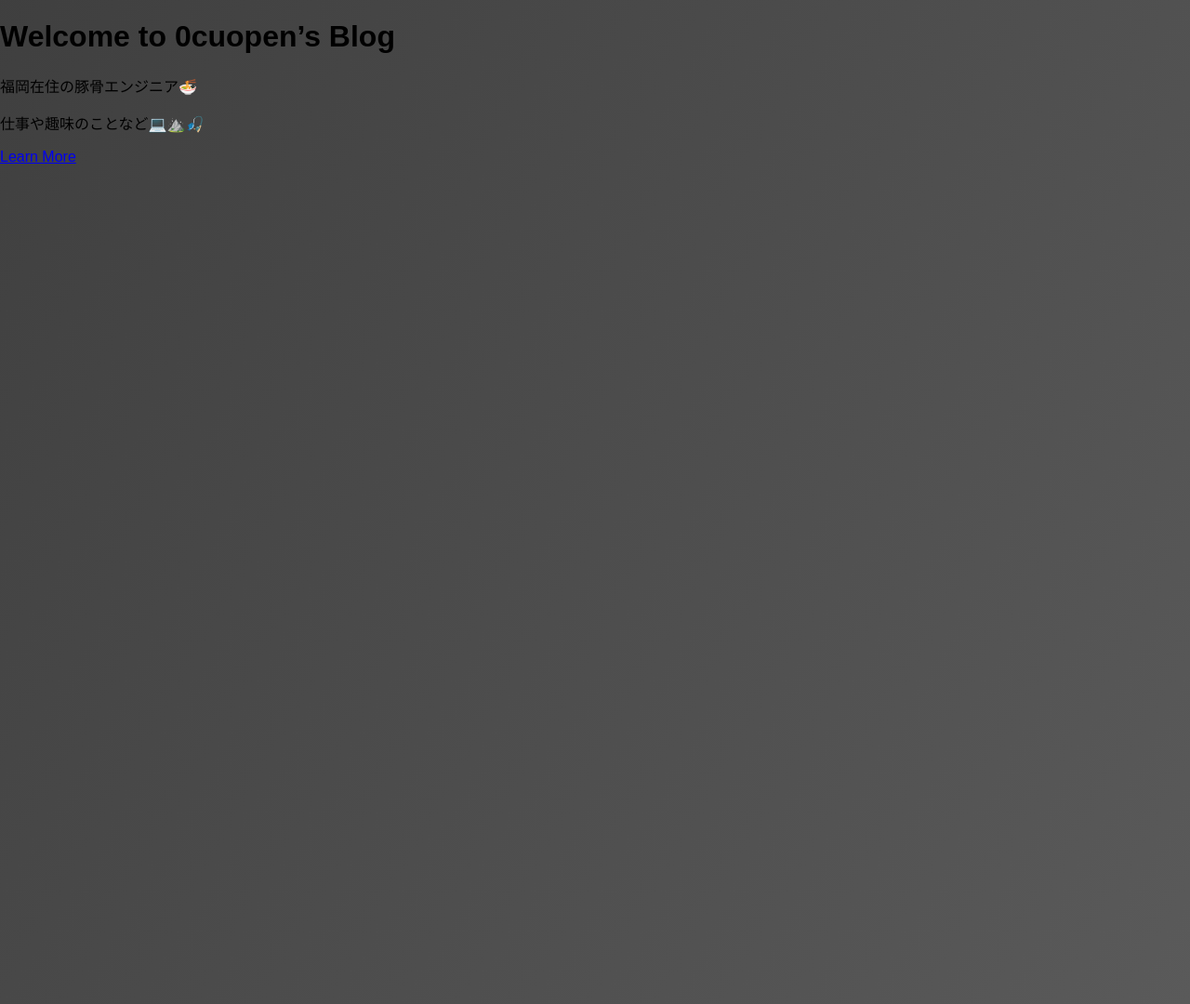
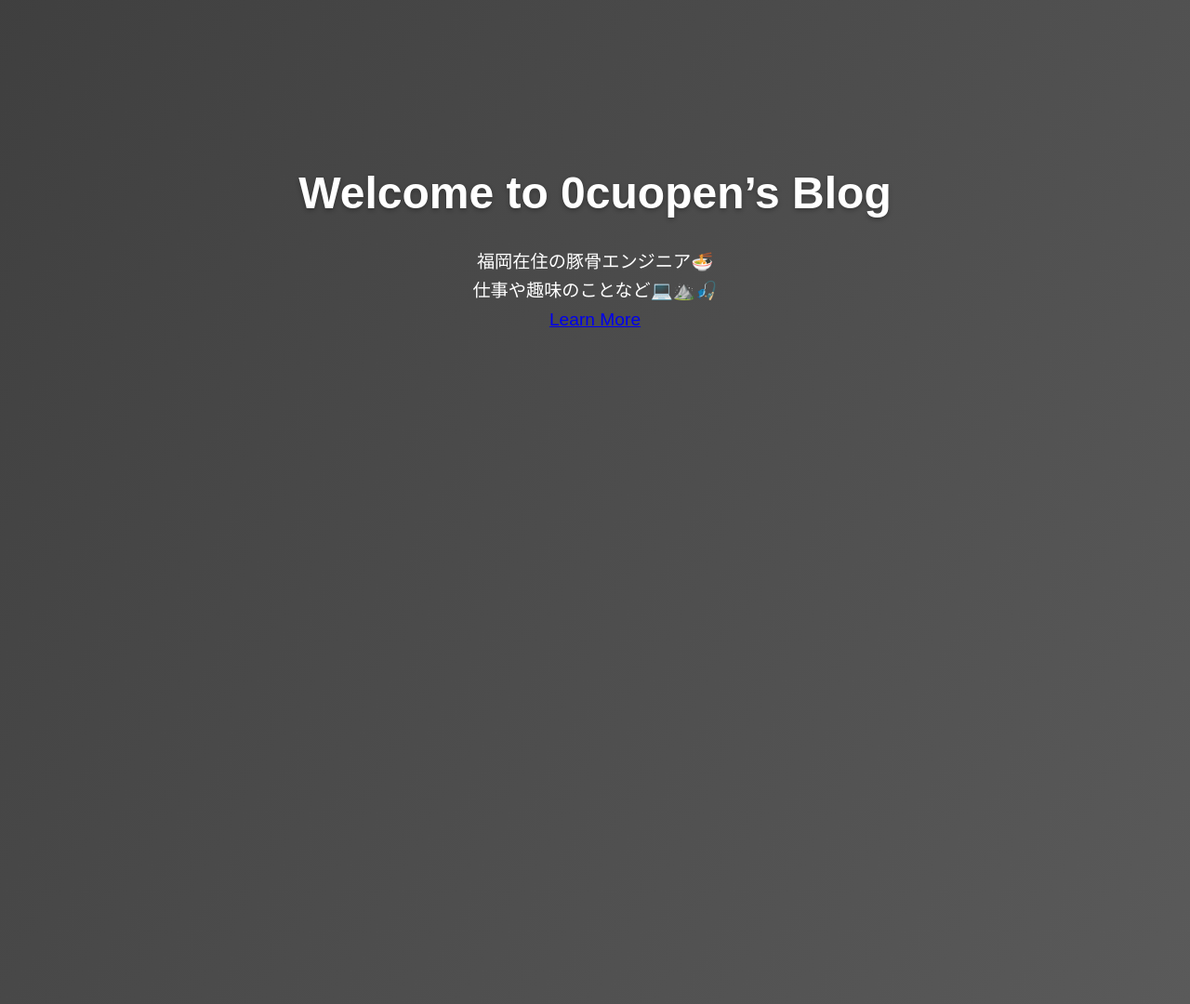
Before and after one commit to 0Cuopen/0cuopen.github.io, a Jekyll site: the page built from index.md, in a window 1280 px wide. Shown: the whole page at 93% size. Built offline with Jekyll 4.4.1, drawn with Linux system fonts in a browser that asks for light colours; before the commit the page ends 921 px from its top, so only the background shows below that.

Commit message:
fix style.css

```diff
--- a/assets/css/style.css
+++ b/assets/css/style.css
@@ -19,3 +19,19 @@ body {
   50% { background-position: 100% 50%; }
   100% { background-position: 0% 50%; }
 }
+
+/* Content Section */
+h1 {
+  font-size: 3em;
+  margin-top: 20vh;
+  color: #fff;
+  text-shadow: 0 2px 5px rgba(0, 0, 0, 0.3);
+}
+
+p {
+  font-size: 1.2em;
+  line-height: 1.6;
+  max-width: 600px;
+  margin: 0 auto;
+  color: #fff;
+}
--- a/index.md
+++ b/index.md
@@ -10,3 +10,13 @@ title: Welcome to 0cuopen's Blog
 仕事や趣味のことなど💻⛰️🎣
 
 [Learn More](sample)
+
+<style>
+h1 {
+  text-align: center;
+}
+
+p {
+  text-align: center;
+}
+</style>
```
